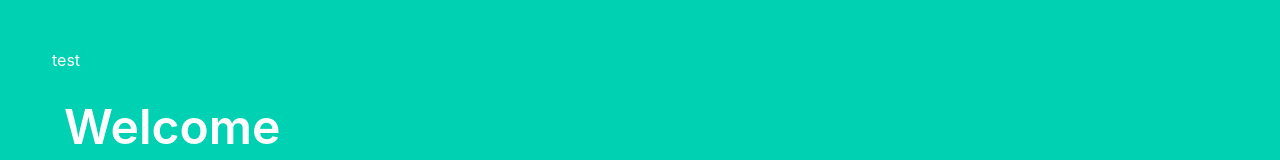
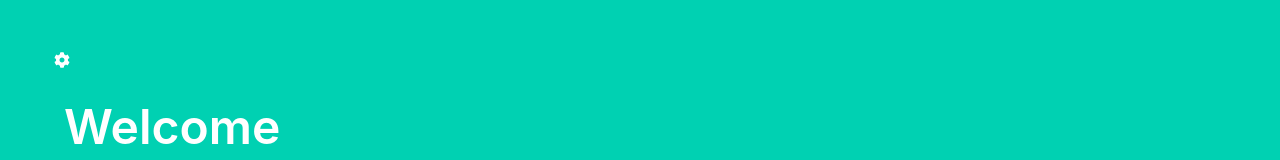
Before and after one commit to prilosac/animated-broccoli, an Angular app in the folder client/data-vis/: page / in a window 1280 px wide. Shown: the top 160 px of the page. Built offline with nearby package versions, Linux system fonts and the light colour scheme.

Commit message:
figuring out angular router

```diff
--- a/client/data-vis/src/app/app.component.html
+++ b/client/data-vis/src/app/app.component.html
@@ -5,7 +5,7 @@
     <div class="container">
       <nav class="navbar is-primary" role="navigation" aria-label="navbar">
         <div class="navbar-brand">
-          test
+          <a routerLink="/" routerLinkActive="active"><i class="fas fa-cog fa-fw"></i></a>
         </div>
       </nav>
       <h1 class="title is-1">Welcome</h1>
```
